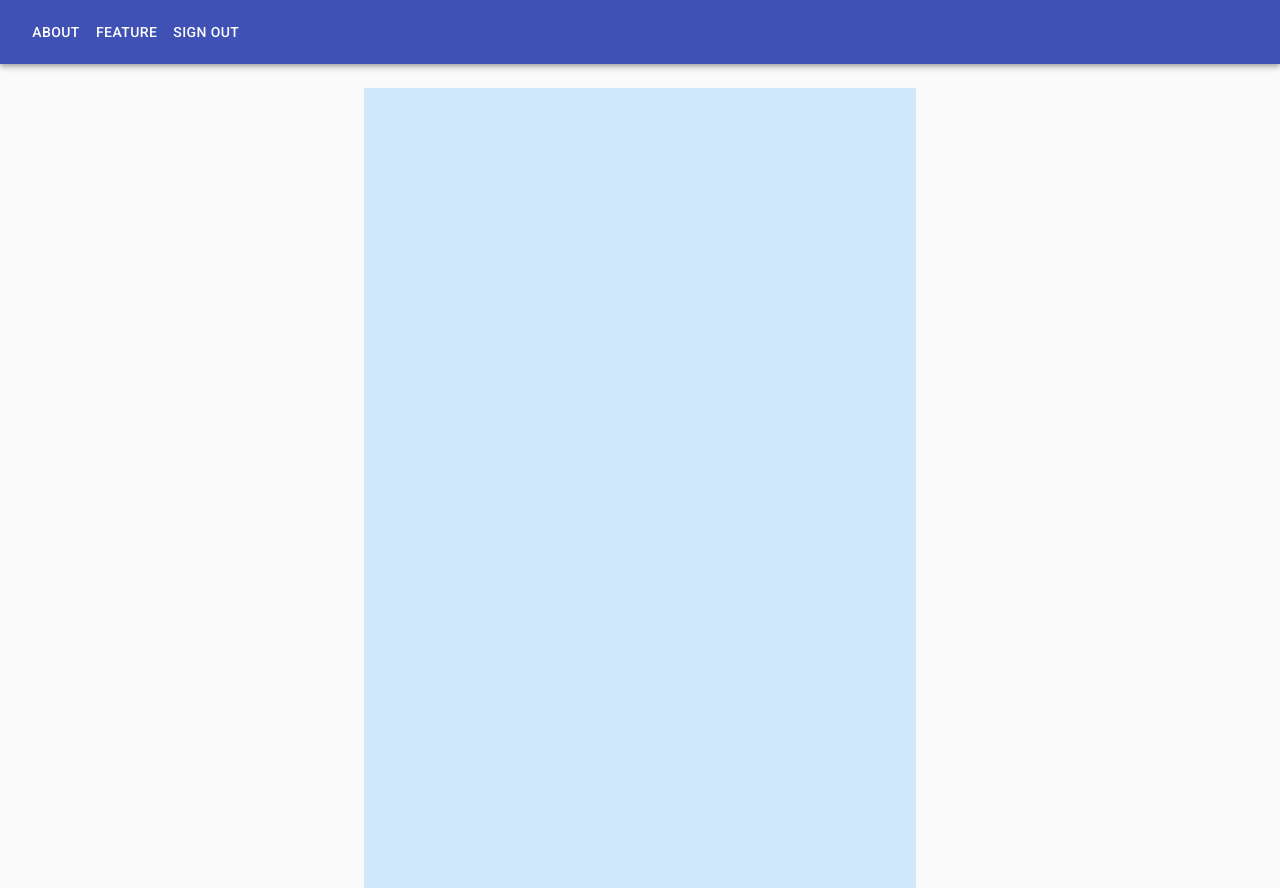
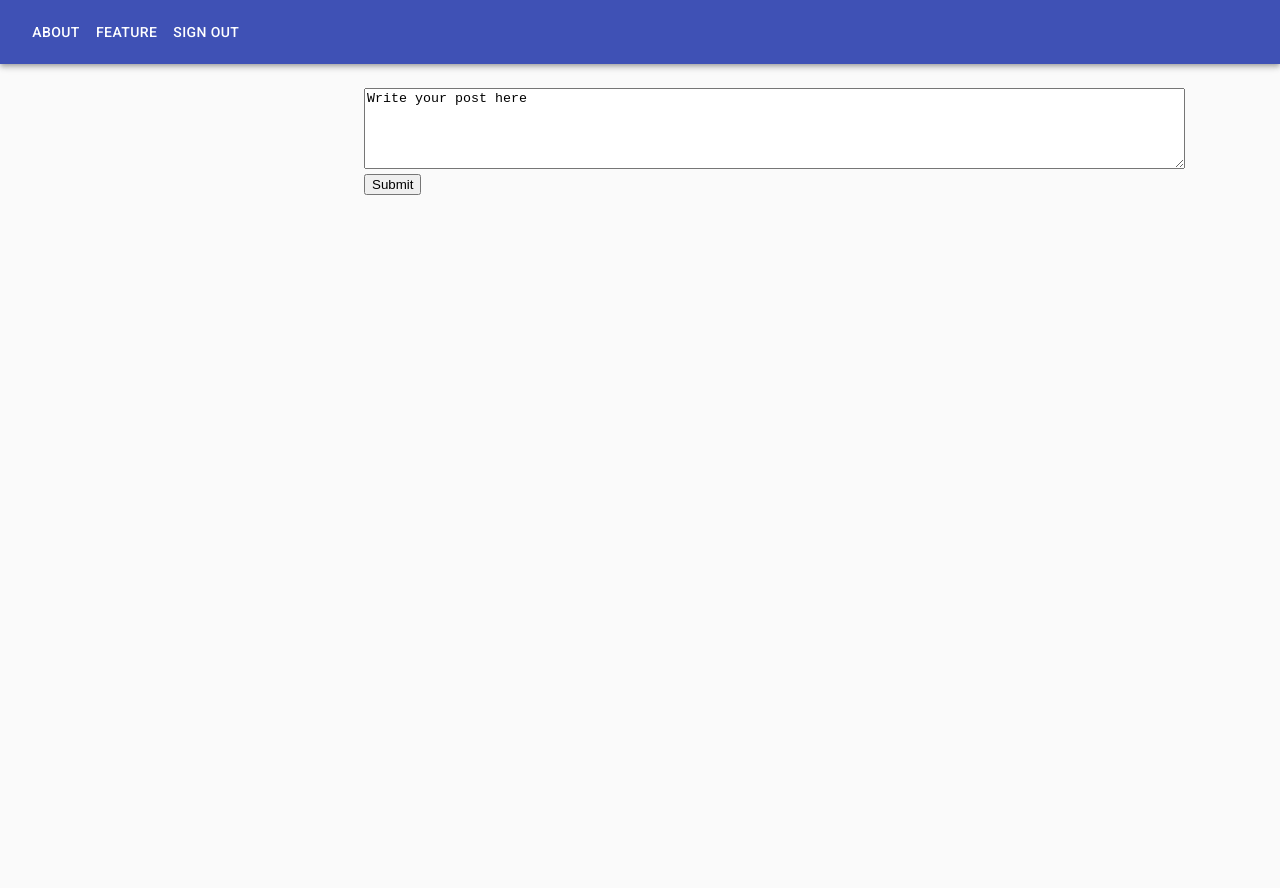
Before and after one commit to katrinamaris17/Weedster2.0, a React (Create React App) app in the folder client/: page /feature in a window 1280 px wide. After the commit the page ends 800 px from the top, so only its background shows below. Built offline with nearby package versions, Linux system fonts and the light colour scheme; sample sign-in values are in the browser's storage.

Commit message:
created userpost component

```diff
--- a/client/src/pages/Feature/index.js
+++ b/client/src/pages/Feature/index.js
@@ -5,6 +5,7 @@ import Container from '@material-ui/core/Container';
 import {useSelector} from 'react-redux';
 import Navbar from '../../pages/common/components/Navbar';
 import { Link, useHistory } from 'react-router-dom';
+import UserPost from '../../pages/common/components/UserPost';
 
 export default function SimpleContainer() {
   const { token } = useSelector(state => state.viewer);
@@ -18,7 +19,8 @@ export default function SimpleContainer() {
       <Navbar/>
       <CssBaseline />
       <Container maxWidth="sm">
-        <Typography component="div" style={{ backgroundColor: '#cfe8fc', height: '100vh' }} />
+        <UserPost/>
+        {/* <Typography component="div" style={{ backgroundColor: '#cfe8fc', height: '100vh' }} /> */}
       </Container>
     </React.Fragment>
   );
--- /dev/null
+++ b/client/src/pages/common/components/UserPost.js
@@ -0,0 +1,31 @@
+import React, { useState } from 'react';
+
+
+export default function() {
+    const [post, setPost] = useState("Write your post here");
+
+    const changeHandler = (e) => {
+        console.log(e.target.value);
+        setPost(e.target.value)
+    }
+
+    const clickHandler = () => {
+        console.log("Hey there!", post)
+        fetch("/apix/post", {
+            method: "post",
+            headers: {
+                'Content-Type': 'application/json'
+                // 'Content-Type': 'application/x-www-form-urlencoded',
+              },
+            body: JSON.stringify({post})
+        })
+        .then(r=>r.json())
+        .then(r=>{console.log(r)})
+    }
+    return (
+        <>
+            <textarea rows="5" cols="100" onChange={changeHandler}>{ post }</textarea>
+            <button onClick={clickHandler}>Submit</button>
+        </>
+    )
+}
```
Also changed, not shown: 1 other file (tests, documents, lock files or other folders).
